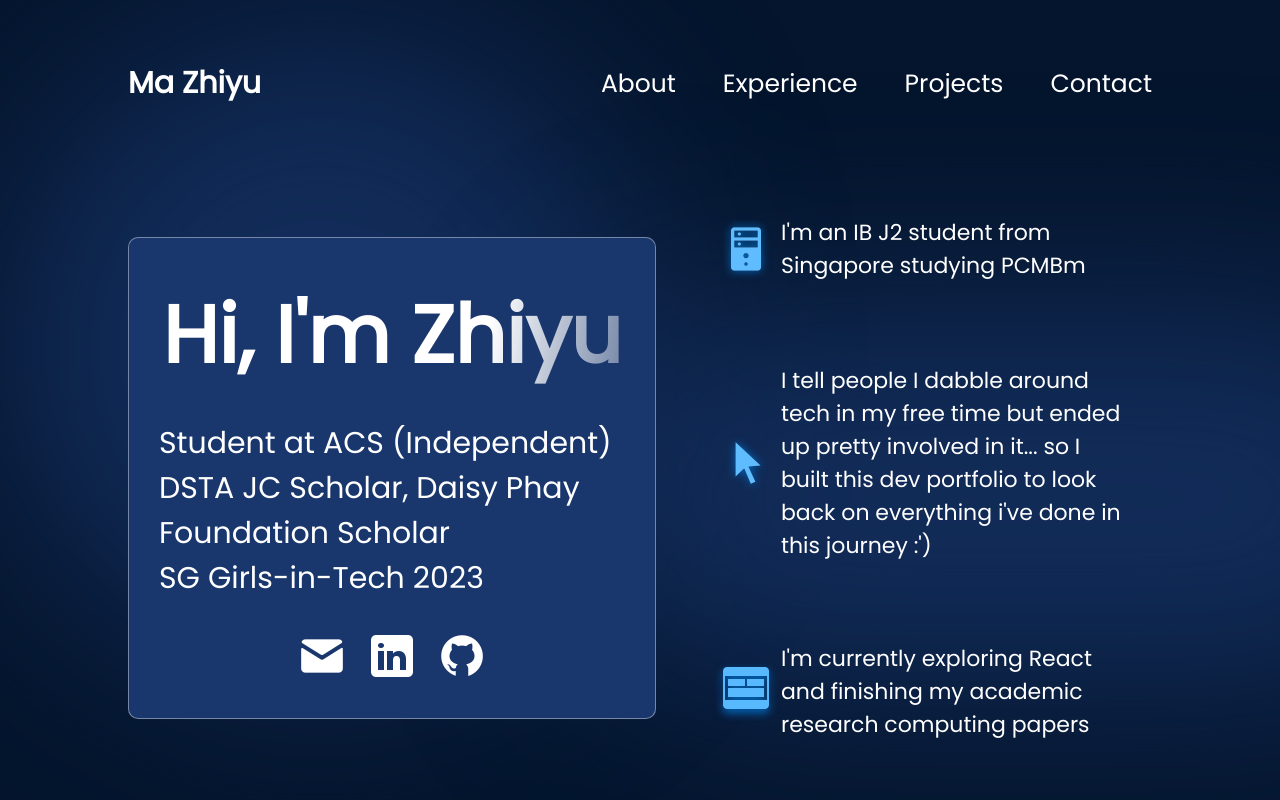
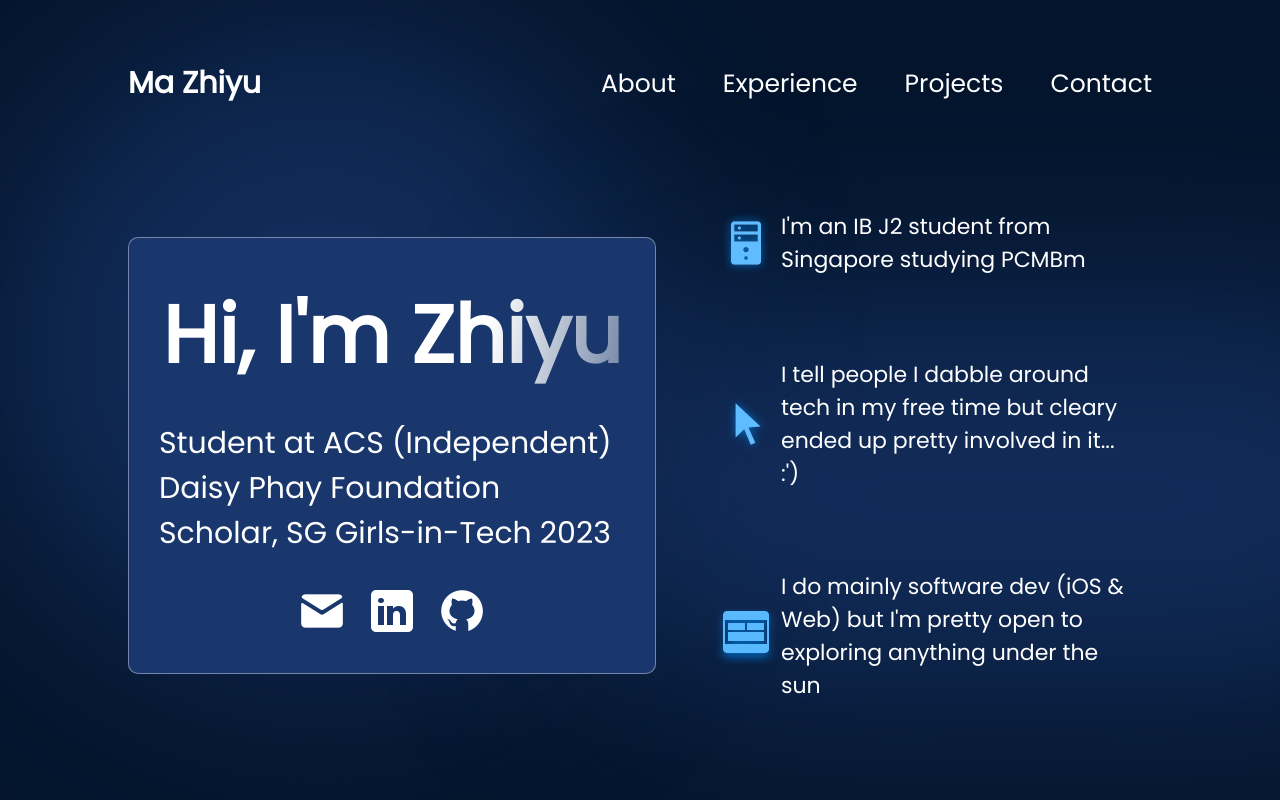
Before and after one commit to zhxyu019/mazhiyu, a React (Vite) app: page / in a window 1280 px wide. Shown: the top 800 px of the page. Built offline with nearby package versions, Linux system fonts and the light colour scheme.

Commit message:
Made Changes to Projects Section

```diff
--- a/src/components/Hero/Hero.jsx
+++ b/src/components/Hero/Hero.jsx
@@ -10,7 +10,7 @@ export const Hero = () => {
         <h1 className={styles.title}>Hi, I'm <span>Zhiyu </span></h1>
         <p className={styles.description}>
         Student at ACS (Independent) <br></br>
-        DSTA JC Scholar, Daisy Phay Foundation Scholar <br></br>
+        Daisy Phay Foundation Scholar,
         SG Girls-in-Tech 2023
         </p>
 
@@ -53,7 +53,7 @@ export const Hero = () => {
             <img src={getImageUrl("about/cursorIcon.png")} alt="UI icon" />
             <div className={styles.aboutItemText}>
               <p>
-                I tell people I dabble around tech in my free time but ended up pretty involved in it... so I built this dev portfolio to look back on everything i've done in this journey :')
+                I tell people I dabble around tech in my free time but cleary ended up pretty involved in it... :')
               </p>
             </div>
           </li>
@@ -61,7 +61,7 @@ export const Hero = () => {
             <img src={getImageUrl("about/uiIcon.png")} alt="UI icon" />
             <div className={styles.aboutItemText}>
               <p>
-                I'm currently exploring React and finishing my academic research computing papers
+                I do mainly software dev (iOS & Web) but I'm pretty open to exploring anything under the sun
               </p>
             </div>
           </li>
--- a/src/components/Projects/ProjectCard.jsx
+++ b/src/components/Projects/ProjectCard.jsx
@@ -4,17 +4,15 @@ import styles from "./ProjectCard.module.css";
 import { getImageUrl } from "../../utils";
 
 export const ProjectCard = ({
-  project: { title, imageSrc, description, skills, demo },
+  project: { title, imageSrc, description, skills, demo, source },
 }) => {
   return (
     <div className={styles.container}>
-      <a href = {demo} target="_blank" rel = "noopener noreferrer" className={styles.link}>
-        <img
-          src={getImageUrl(imageSrc)}
-          alt={`Image of ${title}`}
-          className={styles.image}
-        />
-      </a>
+      <img
+        src={getImageUrl(imageSrc)}
+        alt={`Image of ${title}`}
+        className={styles.image}
+      />
       <h3 className={styles.title}>{title}</h3>
       <p className={styles.description}>{description}</p>
       <ul className={styles.skills}>
@@ -26,6 +24,14 @@ export const ProjectCard = ({
           );
         })}
       </ul>
+      <div className={styles.links}>
+        <a href={demo} className={styles.link}>
+          Demo
+        </a>
+        <a href={source} className={styles.link}>
+          Source
+        </a>
+      </div>
     </div>
   );
 };
--- a/src/components/Projects/ProjectCard.module.css
+++ b/src/components/Projects/ProjectCard.module.css
@@ -4,34 +4,24 @@
   display: flex;
   flex-direction: column;
   border-radius: 10px;
+  background: linear-gradient(180deg, #576cbc 0%, #132a53 100%);
   box-shadow: 0 16px 14px 0 #04152d;
-  padding: 20px 20px;
-  max-width: 100%;
-  border: 1px solid rgba(255,255,255,0.4);
-  background-color: var(--color-dark);
-}
-
-.container:hover{
-  background-color: var(--color-secondary);
+  padding: 18px 24px;
+  max-width: 345px;
 }
 
 .image {
-  border-radius: 10px;
-  width: 90%;
-  max-height: 500px;
-  display: block;
-  margin: auto;
-  padding: 20px 20px;
+  margin-bottom: 26px;
 }
 
 .title {
-  font-size: 30px;
+  font-size: 25px;
   font-weight: 700;
 }
 
 .description {
   margin-top: 6px;
-  font-size: 20px;
+  font-size: 25px;
   font-weight: 400;
 }
 
@@ -46,26 +36,26 @@
 }
 
 .skill {
-  font-size: 17px;
+  font-size: 25px;
   font-weight: 400;
-  border-radius: 10px;
-  background: var(--color-primary);
+  border-radius: 100px;
+  background: var(--color-dark);
   padding: 2px 22px;
 }
 
 .links {
   width: 100%;
-  margin-top: 20px;
+  margin-top: 26px;
   display: flex;
-  flex-wrap: wrap;
+  justify-content: space-around;
 }
 
-/* .link {
+.link {
   text-decoration: none;
   color: var(--color-text);
   font-size: 30px;
   font-weight: 600;
-  border-radius: 10px;
+  border-radius: 100px;
   background: var(--color-primary);
   padding: 1px 22px;
-} */
+}
--- a/src/components/Projects/Projects.jsx
+++ b/src/components/Projects/Projects.jsx
@@ -1,67 +1,19 @@
-import React, {useState} from "react";
+import React from "react";
+
 import styles from "./Projects.module.css";
+
 import projects from "../../data/projects.json";
 import { ProjectCard } from "./ProjectCard";
-// import Slider from 'react-slick';
 
 export const Projects = () => {
-
-  // const [currentProjectIndex, setCurrentProjectIndex] = useState(0);
-
-  // const showPreviousProject = () => {
-  //   setCurrentProjectIndex(
-  //     (prevIndex) => (prevIndex - 1 + projects.length) % projects.length
-  //   );
-  // };
-
-  // const showNextProject = () => {
-  //   setCurrentProjectIndex((prevIndex) => (prevIndex + 1) % projects.length);
-  // };
-
-  // const carouselStyle = {
-  //   transform: `translateX(-${currentProjectIndex * 100}%)`,
-  // };
-
-
-  // const settings = {
-  //   dots: true,
-  //   infinite: true,
-  //   speed: 500,
-  //   slidesToShow: 1,
-  //   slidesToScroll: 1,
-  // };
-
-
   return (
     <section className={styles.container} id="projects">
-      <h2 className={styles.title}>Projects & Publications</h2>
-
-      {/* <Slider {...settings}>
-        {projects.map((project, id) => (
-          <ProjectCard key={id} project={project} />
-        ))}
-      </Slider> */}
-
-      {/* <div className={styles.projects}>
+      <h2 className={styles.title}>Projects</h2>
+      <div className={styles.projects}>
         {projects.map((project, id) => {
           return <ProjectCard key={id} project={project} />;
         })}
-      </div> */}
-
-      <div className={styles.projects}>
-        {/* <div className={styles.carousel}>
-          <button onClick={showPreviousProject}>⬅</button>
-          <div>
-            <ProjectCard project={projects[currentProjectIndex]} />
-          </div>
-          <button onClick={showNextProject}>⮕</button>
-        </div> */}
-        {projects.map((project, id) => {
-          return <ProjectCard key={id} project={project} />;
-        })}
-
       </div>
-
     </section>
   );
 };
--- a/src/components/Projects/Projects.module.css
+++ b/src/components/Projects/Projects.module.css
@@ -8,51 +8,19 @@
 }
 
 .title {
-  margin-left: 5%;
   font-size: 35px;
   font-weight: 700;
   letter-spacing: 1.75px;
   text-transform: uppercase;
-  margin-bottom: 20px;
 }
 
 .projects {
+  margin-top: 37px;
   display: flex;
   flex-direction: row;
   flex-wrap: wrap;
   align-items: center;
   justify-content: center;
-  gap: 10px;
+  gap: 15px;
   width: 100%;
 }
-
-/* .carouselContainer {
-  display: flex;
-  align-items: center;
-}
-
-.carousel {
-  display: flex;
-  align-items: center;
-  width: 90%;
-  flex-direction: row;
-  overflow: hidden;
-  transition: transform 0.5s ease;
-}
-
-.carousel button {
-  background-color: var(--color-secondary);
-  color: var(--color-text);
-  font-size: 20px;
-  padding: 10px;
-  border: none;
-  cursor: pointer;
-  border-radius: 20px;
-  margin: 20px;
-  position: relative;
-}
-
-.carousel button:hover {
-  background-color: var(--color-primary);
-  color: var(--color-text-light);
-} */
--- a/src/data/awards.json
+++ b/src/data/awards.json
@@ -1,4 +1,11 @@
 [
+  {
+    "title": "Singapore Science & Engineering Fair (SSEF)",
+    "honour" : "Silver Award in SS (Systems Software) Category",
+    "organisation": "NIE",
+    "date": "Mar 2024",
+    "demo": "https://www.science.edu.sg/for-schools/competitions/singapore-science-and-engineering-fair"
+  },
   {
     "title": "Singapore Girls-in-Tech",
     "honour" : "Honouree under Singapore Women in Tech (WIT) List in 2023",
@@ -36,7 +43,7 @@
   },
   {
     "title": "Singapore Science & Engineering Fair (SSEF)",
-    "honour": "Finalist",
+    "honour": "Finalist in SS (Systems Software) Category",
     "organisation": "Science Centre Singapore",
     "date": "Mar 2023",
     "demo": "https://www.science.edu.sg/for-schools/competitions/singapore-science-and-engineering-fair"
--- a/src/data/projects.json
+++ b/src/data/projects.json
@@ -1,47 +1,26 @@
 [
   {
-    "title": "FoodSaverSG",
-    "imageSrc": "projects/Foodsaversg.png",
-    "description": "2023 • An iOS application that aims to tackle the issue of food wastage in Singapore",
-    "skills": ["Swift", "Figma", "Firebase"],
-    "demo": "www.example.com"
+    "title": "Project A",
+    "imageSrc": "projects/project.png",
+    "description": "This is a project made to learn the latest languages by building an app.",
+    "skills": ["React", "Express", "Node"],
+    "demo": "https://www.example.com",
+    "source": "https://www.github.com"
   },
   {
-    "title": "GiftDuck - Your Gift Buddy",
-    "imageSrc": "projects/giftduck.jpg",
-    "description": "2022 • An iOS application published on the App Store as part of the Swift Accelerator Programme Class'22",
-    "skills": ["SwiftUI", "Figma"],
-    "demo": "https://apps.apple.com/us/app/giftduck/id6444735527"
+    "title": "Project B",
+    "imageSrc": "projects/project.png",
+    "description": "This is a project made to learn the latest languages by building an app.",
+    "skills": ["React", "Express", "Node", "Sass"],
+    "demo": "https://www.example.com",
+    "source": "https://www.github.com"
   },
   {
-    "title": "LifeSync",
-    "imageSrc": "projects/lifesync.png",
-    "description": "2023 • An integrated medication system targeted at the elderly and their caretakers using microneedling technology (hardware) and Cloud Storage (software)",
-    "skills": ["Swift", "Figma", "React", "Tinkercad", "Fusion360", "AWS Cloud", "LLM Models"]
-  },
-  {
-    "title": "Solar Soln",
-    "imageSrc": "projects/solarsoln.png",
-    "description": "2021 • A solar-powered phone charging device to reduce electricity overconsumption in households",
-    "skills": ["Tinkercad"]
-  },
-  {
-    "title": "Web Development using GenAI",
-    "imageSrc": "projects/DSOLLM.png",
-    "description": "2023 • Research paper that entails the development of the rating tool for the DSO LLM Chatbot",
-    "skills": ["Typescript", "Figma", "React", "Docker", "LLM Models", "HTML", "CSS", "Postman"]
-  },
-  {
-    "title": "Evaluation of Drone Detection Technologies",
-    "imageSrc": "projects/ss030.png",
-    "description": "2022 • Academic research paper that compares the YOLOv5 object detection model against other ML models to detect drones and aerial objects using convolutional neural networks (CNNs)",
-    "skills": ["Python", "Roboflow", "Tensorflow"],
-    "demo": "https://www.dsta.gov.sg/ydsp/projects/files/reports/EVALUATION%20OF%20DRONE%20DETECTION%20TECHNOLOGIES.pdf"
-  },
-  {
-    "title": "The Particle Swarm Optimisation (PSO) Algorithm",
+    "title": "Project C",
     "imageSrc": "projects/project.png",
-    "description": "2023 • Academic research paper that modifies the PSO Algorithm to solve discrete optimisation problems such as the Travelling Salesman Problem and its application in ALBA e-waste routing optimisation in Singapore's E-waste collection scene",
-    "skills": ["Python", "Matplotlib"]
+    "description": "This is a project made to learn the latest languages by building an app.",
+    "skills": ["React", "Express", "Node"],
+    "demo": "https://www.example.com",
+    "source": "https://www.github.com"
   }
 ]
```
